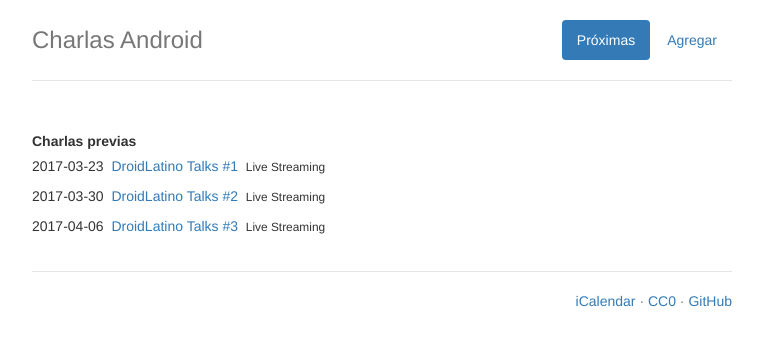
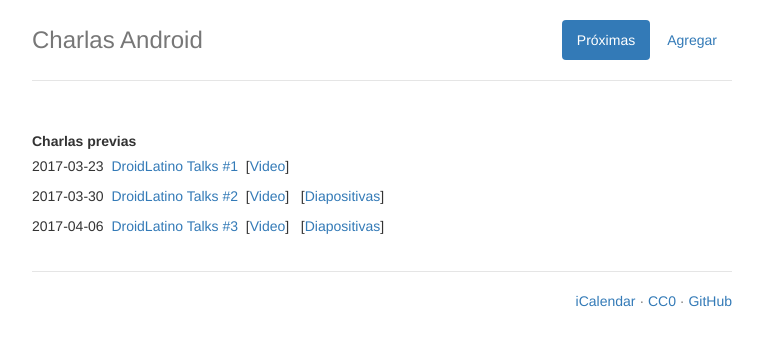
Before and after one commit to DroidLatino/CharlasAndroid, a Jekyll site: the page built from index.html, in a window 1280 px wide. Shown: the top 346 px of the page, without its empty margins (258-1021 px from the left). Built offline with Jekyll 4.4.1, drawn with Linux system fonts in a browser that asks for light colours.

Commit message:
Adding links for video and slide for previous talks

```diff
--- a/index.html
+++ b/index.html
@@ -37,15 +37,13 @@
   <li>
     {{ conference.date_start | date: "%Y-%m-%d" }}&nbsp;
     <a class="post-link" href="{{ conference.website }}">{{ conference.name }}</a>
-    {% if conference.location %}
-    &nbsp;<small>{{ conference.location }}</small>
-    {% endif %}
-    {% assign cfp_start = (conference.cfp_start | date: "%s") %}
-    {% assign cfp_end = (conference.cfp_end | date: "%s") %}
-    {% if today >= cfp_start &&  today >= cfp_end  %}
-      <a href="{% if conference.cfp_site %}{{ conference.cfp_site }}{% else %}{{ conference.website }}{% endif %}"><span class="label label-success">Recibiendo propuestas para charlas</span></a>
-    {% endif %}
-    {% assign date_start = (conference.date_start | date: "%s") %}
+      {%if conference.video != null%}
+        &nbsp;[<a href="{{ conference.video }}">Video</a>]&nbsp;
+      {% endif %}
+
+      {%if conference.slides != null%}
+        &nbsp;[<a href="{{ conference.slides }}">Diapositivas</a>]&nbsp;
+      {% endif %}
   </li>
   {% endif %}
 {% endfor %}
```
Also changed, not shown: _conferences/droidLatino-talks-1-2017.md (+1 -1 lines), _conferences/droidLatino-talks-2-2017.md (+2 -2 lines), _conferences/droidLatino-talks-3-2017.md (+2 -1 lines), README.md.
